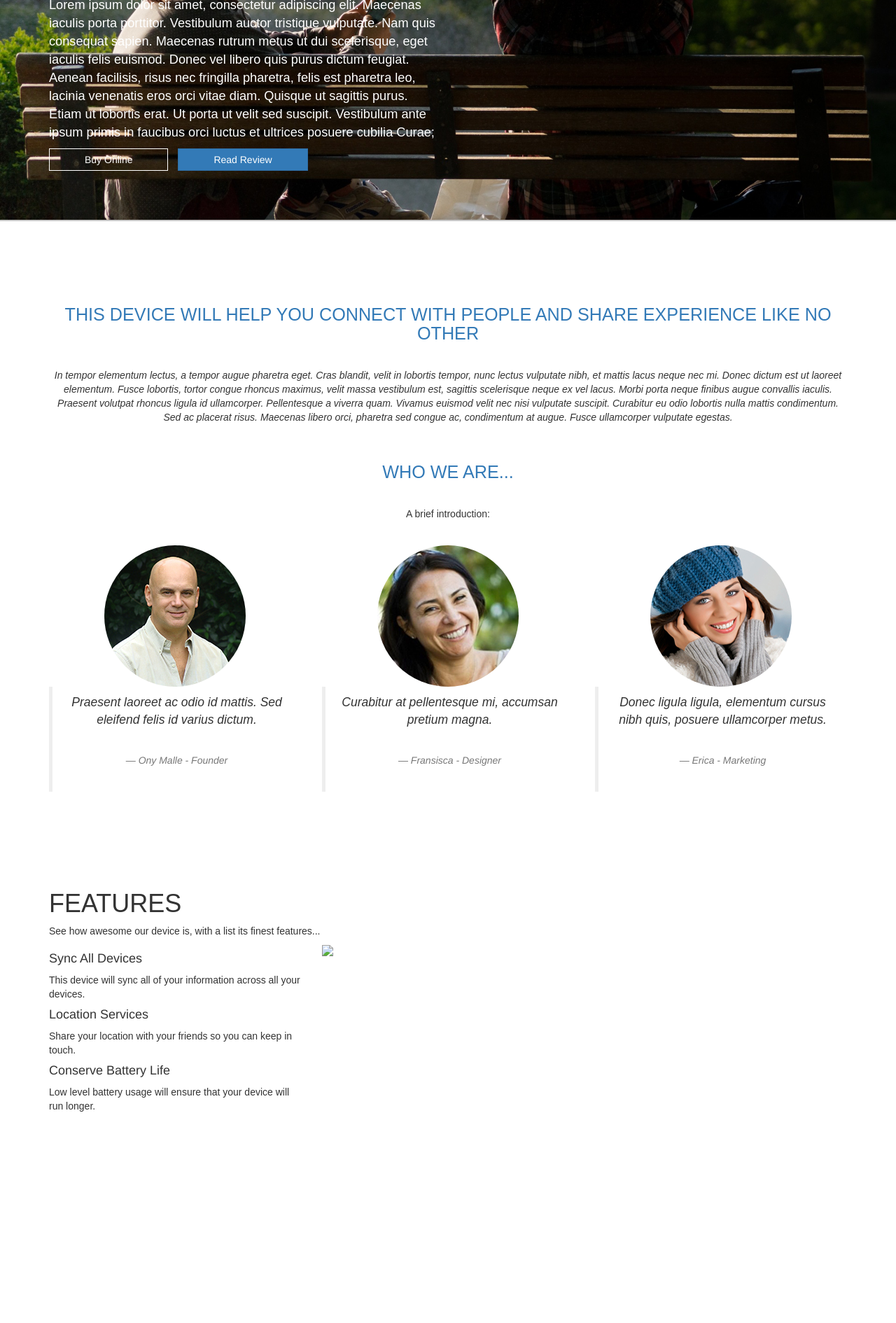
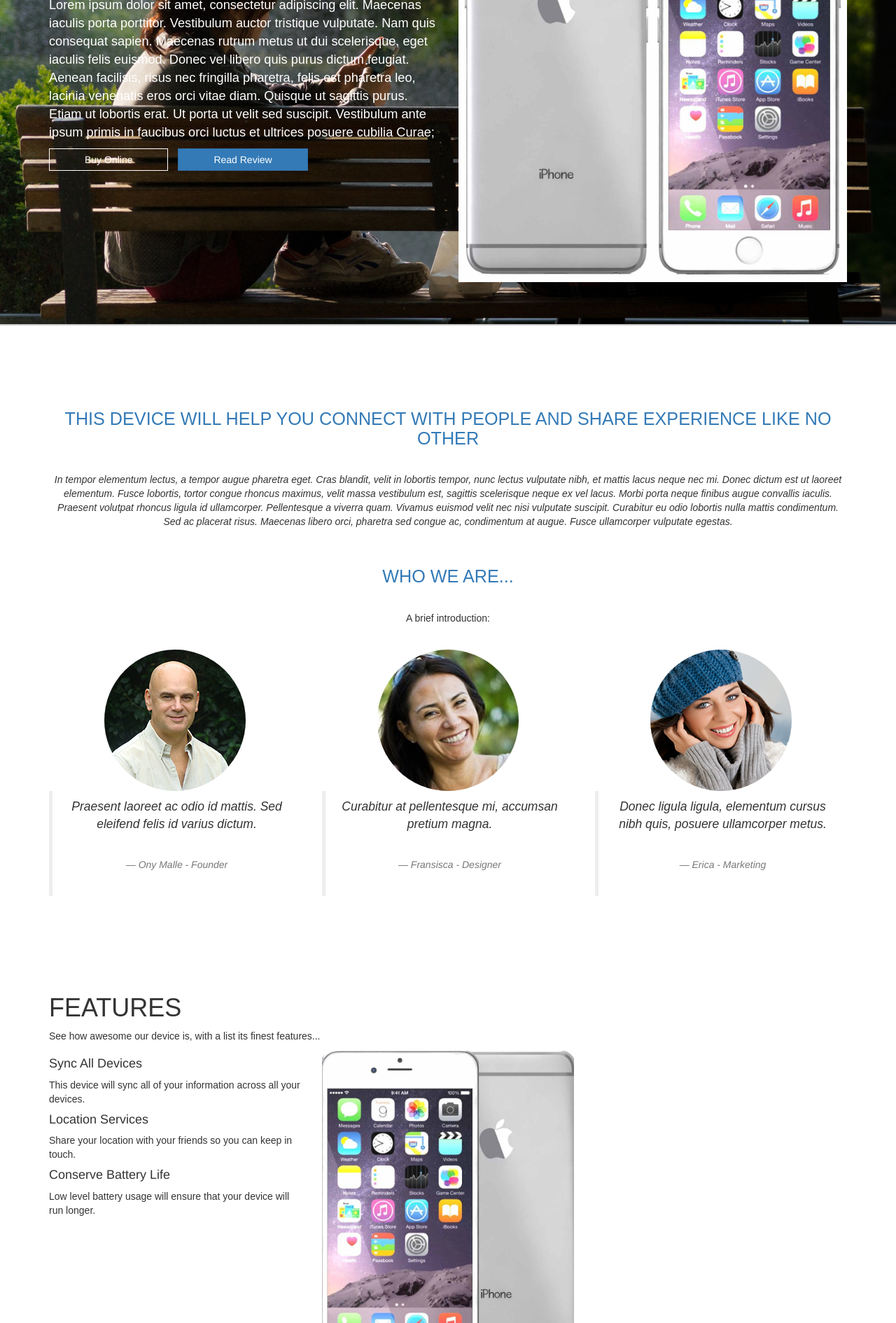
Before and after one commit to dmalle/landingpage, a plain HTML site: page index.html in a window 1280 px wide. Shown: the part 292-2182 px from the top of the page at 70% size. Before the commit the page ends 1892 px from the top, so only its background shows below. Drawn offline with nearby package versions, Linux system fonts and the light colour scheme; a web font is replaced by a local one.

Commit message:
Update index.html

```diff
--- a/index.html
+++ b/index.html
@@ -63,7 +63,7 @@
   					</ul>
   				</div>
   				<div class="col-lg-6 col-md-6 col-sm-12 col-xs-12 align="center">
-  					<img class="img-responsive" src="img/iphone6.png"/>
+  					<img class="img-responsive" src="img/iphone6.jpg"/>
   				</div>
   			</div>
   		</div>
@@ -120,7 +120,7 @@
             <p>Low level battery usage will ensure that your device will run longer.</p>
           </div>
           <div class="col-lg-4 col-md-4">
-            <img src="img/iphonefrontback.png" class="img-responsive">
+            <img src="img/iphonefrontback.jpg" class="img-responsive">
           </div>
         </div>
       <div>
```
